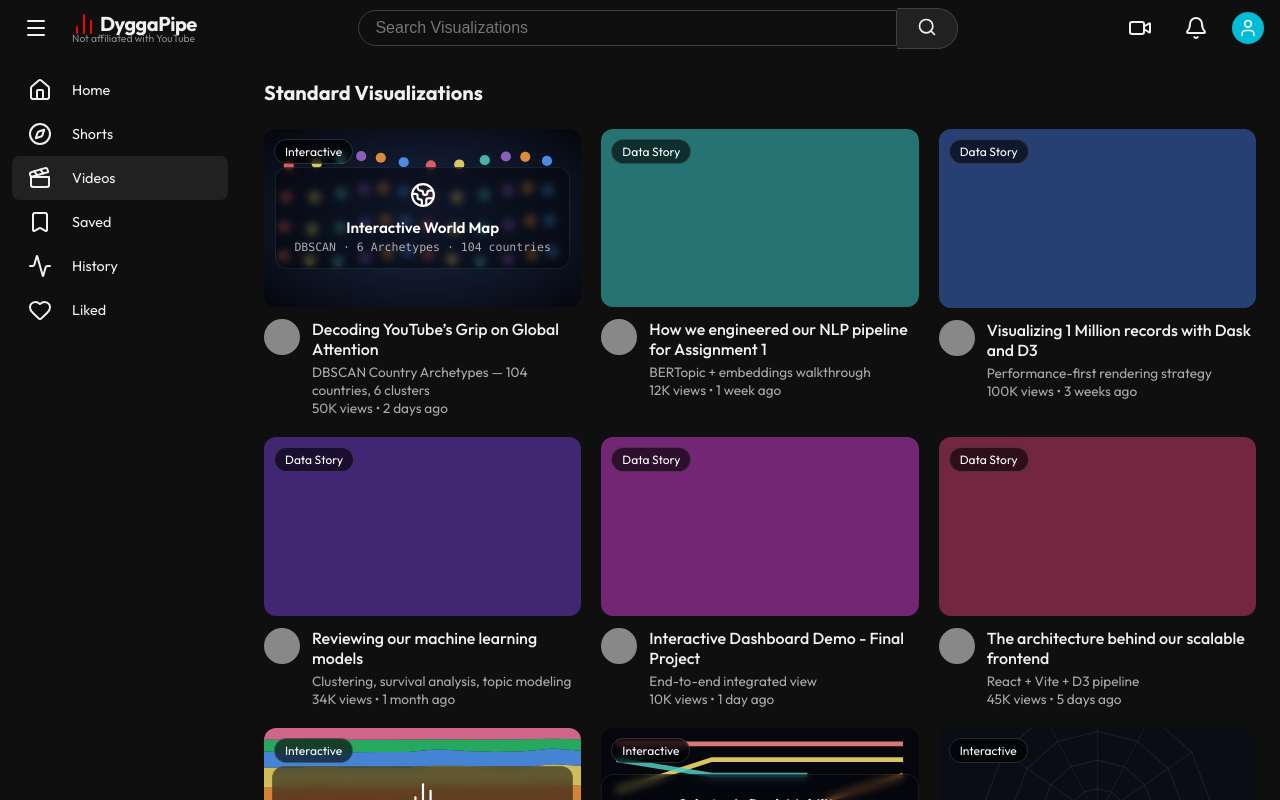
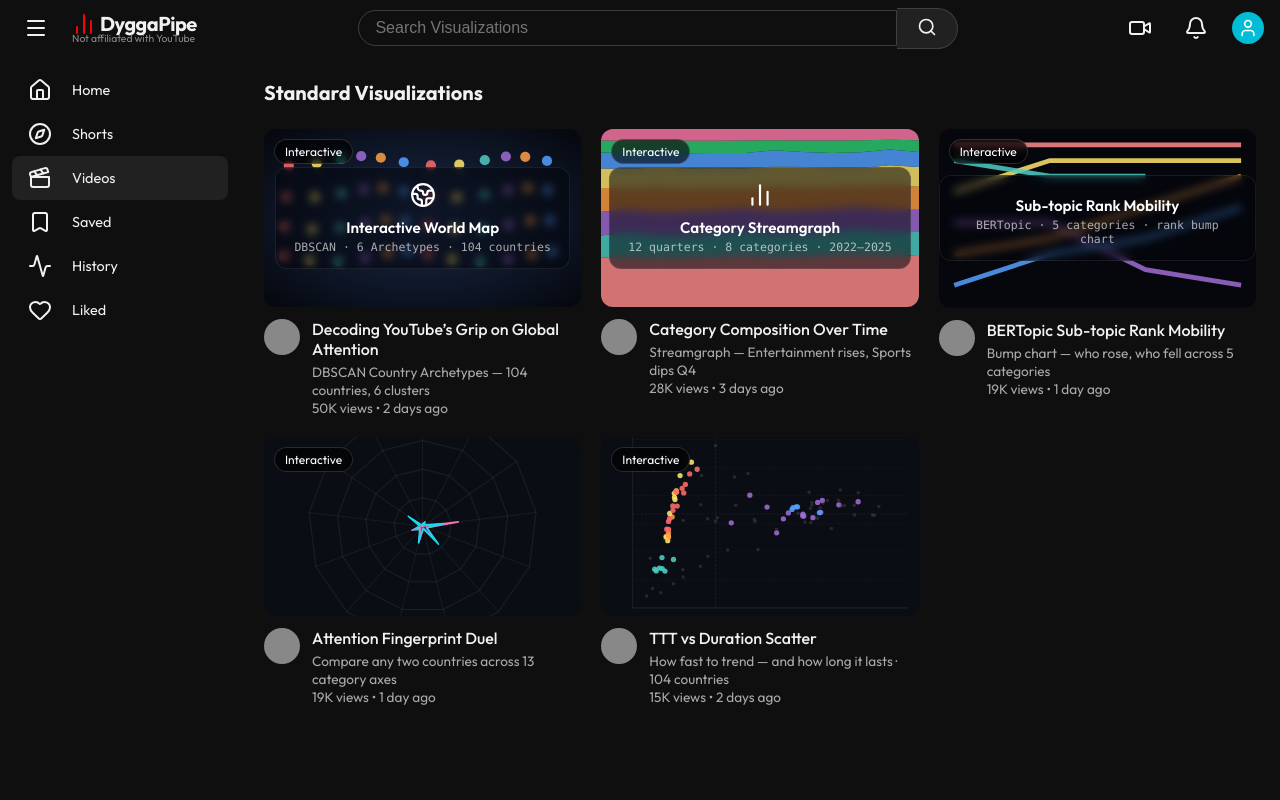
Before and after one commit to LaRuim/DYGGA, a React (Vite) app in the folder src/visualizations/: page /videos in a window 1280 px wide. Built offline with nearby package versions, Linux system fonts and the light colour scheme.

Commit message:
Removed dummy video UI

```diff
--- a/src/visualizations/package.json
+++ b/src/visualizations/package.json
@@ -11,6 +11,7 @@
   },
   "dependencies": {
     "lottie-react": "^2.4.1",
+    "lottie-web": "^5.13.0",
     "lucide-react": "^1.8.0",
     "react": "^19.2.4",
     "react-dom": "^19.2.4",
--- a/src/visualizations/src/pages/Home.jsx
+++ b/src/visualizations/src/pages/Home.jsx
@@ -18,11 +18,6 @@ const MOCK_SHORTS = [
 
 const MOCK_VIDEOS = [
   { id: 1, title: 'Decoding YouTube\u2019s Grip on Global Attention', subtitle: 'DBSCAN Country Archetypes \u2014 104 countries, 6 clusters', views: '50K views', time: '2 days ago', kind: 'worldmap' },
-  { id: 2, title: 'How we engineered our NLP pipeline for Assignment 1', subtitle: 'BERTopic + embeddings walkthrough', views: '12K views', time: '1 week ago' },
-  { id: 3, title: 'Visualizing 1 Million records with Dask and D3', subtitle: 'Performance-first rendering strategy', views: '100K views', time: '3 weeks ago' },
-  { id: 4, title: 'Reviewing our machine learning models', subtitle: 'Clustering, survival analysis, topic modeling', views: '34K views', time: '1 month ago' },
-  { id: 5, title: 'Interactive Dashboard Demo - Final Project', subtitle: 'End-to-end integrated view', views: '10K views', time: '1 day ago' },
-  { id: 6, title: 'The architecture behind our scalable frontend', subtitle: 'React + Vite + D3 pipeline', views: '45K views', time: '5 days ago' },
   { id: 7, title: 'Category Composition Over Time', subtitle: 'Streamgraph — Entertainment rises, Sports dips Q4', views: '28K views', time: '3 days ago', kind: 'streamgraph' },
   { id: 8, title: 'BERTopic Sub-topic Rank Mobility', subtitle: 'Bump chart — who rose, who fell across 5 categories', views: '19K views', time: '1 day ago', kind: 'subtopics' },
   { id: 10, title: 'Attention Fingerprint Duel', subtitle: 'Compare any two countries across 13 category axes', views: '19K views', time: '1 day ago', kind: 'fingerprint' },
```
Also changed, not shown: 1 other file (tests, documents, lock files or other folders).
